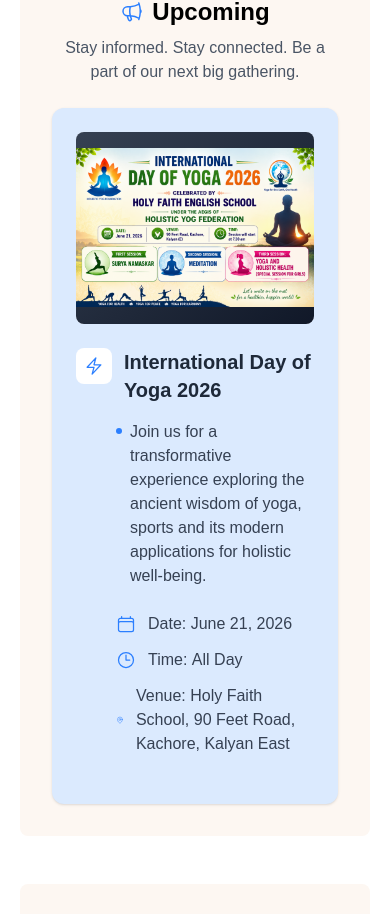
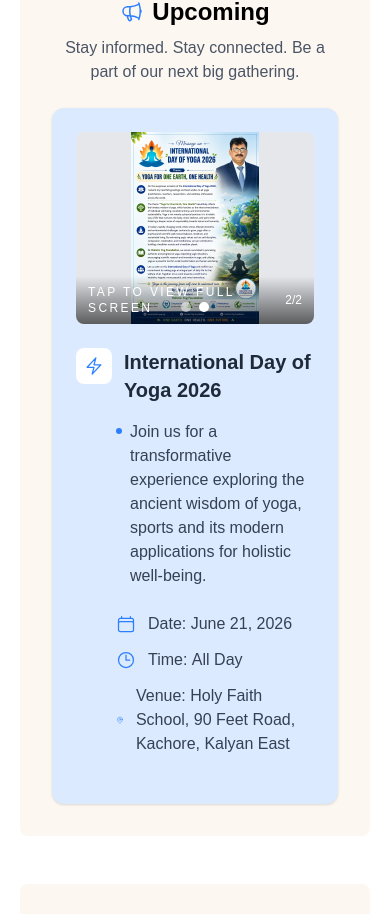
Before and after one commit to VinaySavla/holistic-yog-foundation, a Next.js app: page / in a window 390 px wide. Shown: the part 1300-2214 px from the top of the page. Built offline with nearby package versions, Linux system fonts and the light colour scheme.

Commit message:
multiples images in banner

```diff
--- a/src/components/sections/BannerSection.jsx
+++ b/src/components/sections/BannerSection.jsx
@@ -1,7 +1,6 @@
 "use client";
 
-import React, { useState } from 'react';
-import Link from 'next/link';
+import React, { useEffect, useState } from 'react';
 import {
   CalendarIcon,
   ClockIcon,
@@ -9,8 +8,6 @@
   BoltIcon,
   MegaphoneIcon,
   XMarkIcon,
-  DocumentTextIcon,
-  ArrowRightIcon
 } from '@heroicons/react/24/outline';
 
 
@@ -23,51 +20,52 @@
   venue: "Holy Faith School, 90 Feet Road, Kachore, Kalyan East"
 };
 
+const bannerImages = [
+  {
+    src: "/images/conference/InternationalYogaDay2026.png",
+    alt: "International Day of Yoga 2026 banner",
+  },
+  {
+    src: "/images/conference/banner21jun20262.jpeg",
+    alt: "International Day of Yoga 2026 alternate banner",
+  },
+];
+
 const BannerSection = ({
   title = "Upcoming",
   subtitle = "Stay informed. Stay connected. Be a part of our next big gathering.",
   event = defaultEvent,
-  buttonText = "Register Now"
 }) => {
   const [isModalOpen, setIsModalOpen] = useState(false);
+  const [activeImageIndex, setActiveImageIndex] = useState(0);
+
+  useEffect(() => {
+    const timer = window.setInterval(() => {
+      setActiveImageIndex((currentIndex) => (currentIndex + 1) % bannerImages.length);
+    }, 5000);
+
+    return () => window.clearInterval(timer);
+  }, []);
 
   return (
     <div className="bg-[#FDF7F2] rounded-lg p-8">
-      {/* PDF Viewer Modal */}
+      {/* Full-screen image viewer */}
       {isModalOpen && (
-        <div className="fixed inset-0 bg-black bg-opacity-50 z-50 flex items-center justify-center p-4">
-          <div className="bg-white rounded-lg max-w-4xl w-full max-h-[90vh] flex flex-col">
-            <div className="flex justify-between items-center p-4 border-b">
-              <h3 className="text-black text-lg font-medium">Event Details</h3>
-              <button
-                onClick={() => setIsModalOpen(false)}
-                className="text-gray-500 hover:text-gray-700"
-              >
-                <XMarkIcon className="w-6 h-6" />
-              </button>
-            </div>
-            <div className="flex-1 overflow-auto p-4">
-              <div className="w-full h-full">
-                <iframe
-                  src="/pdfs/Brochure_V10-1.pdf"
-                  className="w-full h-[80vh] border-0 rounded-lg"
-                  title="Event Details PDF"
-                >
-                  <p>Your browser does not support PDFs. Please download the PDF to view it:
-                    <a href="/pdfs/Brochure_V10-1.pdf" className="text-blue-500 hover:underline">
-                      Download PDF
-                    </a>
-                  </p>
-                </iframe>
-              </div>
-            </div>
-            <div className="p-4 border-t flex justify-end items-center">
-              <button
-                onClick={() => setIsModalOpen(false)}
-                className="bg-orange-500 hover:bg-orange-600 text-white font-medium py-2 px-4 rounded-full transition-colors"
-              >
-                Close
-              </button>
+        <div className="fixed inset-0 z-50 flex items-center justify-center bg-black/90 p-4">
+          <div className="relative flex h-full w-full max-w-6xl items-center justify-center">
+            <button
+              onClick={() => setIsModalOpen(false)}
+              className="absolute right-0 top-0 z-10 rounded-full bg-white/90 p-3 text-gray-700 shadow-lg transition-colors hover:text-black"
+              aria-label="Close full-screen image viewer"
+            >
+              <XMarkIcon className="h-6 w-6" />
+            </button>
+            <div className="max-h-[90vh] w-full overflow-hidden rounded-2xl bg-white shadow-2xl">
+              <img
+                src={bannerImages[activeImageIndex].src}
+                alt={bannerImages[activeImageIndex].alt}
+                className="h-[90vh] w-full object-contain"
+              />
             </div>
           </div>
         </div>
@@ -84,14 +82,47 @@
         <div className="flex flex-col md:flex-row gap-6">
           {/* Event Image */}
           <div className="md:w-2/5">
-            <div className="h-48 md:h-full rounded-lg overflow-hidden relative bg-gray-200">
-              <div className="absolute inset-0 bg-gradient-to-br from-gray-700 to-gray-900 flex items-center justify-center">
+            <div
+              className="group relative h-48 cursor-pointer overflow-hidden rounded-lg bg-gray-200 md:h-full"
+              onClick={() => setIsModalOpen(true)}
+              role="button"
+              tabIndex={0}
+              onKeyDown={(event) => {
+                if (event.key === 'Enter' || event.key === ' ') {
+                  setIsModalOpen(true);
+                }
+              }}
+            >
+              {bannerImages.map((image, index) => (
                 <img
-                  src="/images/conference/InternationalYogaDay2026.png"
-                  alt="Conference Image"
-                  className="w-full h-full object-contain"
-                  loading="lazy"
+                  key={image.src}
+                  src={image.src}
+                  alt={image.alt}
+                  className={`absolute inset-0 h-full w-full object-contain transition-all duration-700 ease-in-out ${
+                    index === activeImageIndex ? 'opacity-100 scale-100' : 'opacity-0 scale-95'
+                  }`}
+                  loading={index === 0 ? 'eager' : 'lazy'}
                 />
+              ))}
+              <div className="absolute inset-x-0 bottom-0 flex items-center justify-between bg-gradient-to-t from-black/60 to-transparent px-3 py-2 text-white">
+                <span className="text-xs font-medium uppercase tracking-[0.2em]">Tap to view full screen</span>
+                <span className="text-xs font-medium">{activeImageIndex + 1}/{bannerImages.length}</span>
+              </div>
+              <div className="absolute bottom-3 left-1/2 flex -translate-x-1/2 gap-2">
+                {bannerImages.map((image, index) => (
+                  <button
+                    key={image.src}
+                    type="button"
+                    onClick={(event) => {
+                      event.stopPropagation();
+                      setActiveImageIndex(index);
+                    }}
+                    className={`h-2.5 w-2.5 rounded-full transition-colors ${
+                      index === activeImageIndex ? 'bg-white' : 'bg-white/50'
+                    }`}
+                    aria-label={`Show banner image ${index + 1}`}
+                  />
+                ))}
               </div>
             </div>
           </div>
```
Also changed, not shown: public/images/conference/banner21jun20262.jpeg (added).
